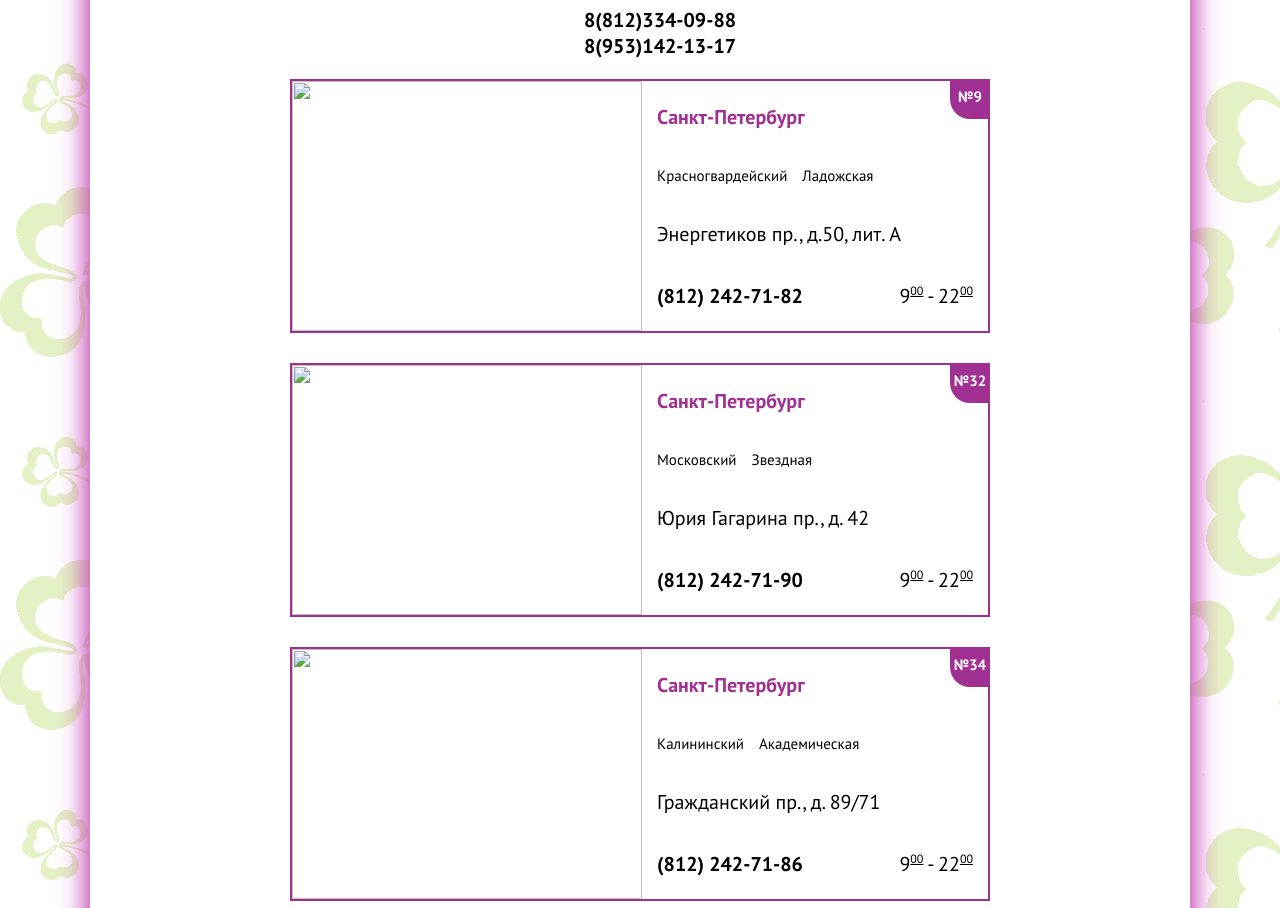
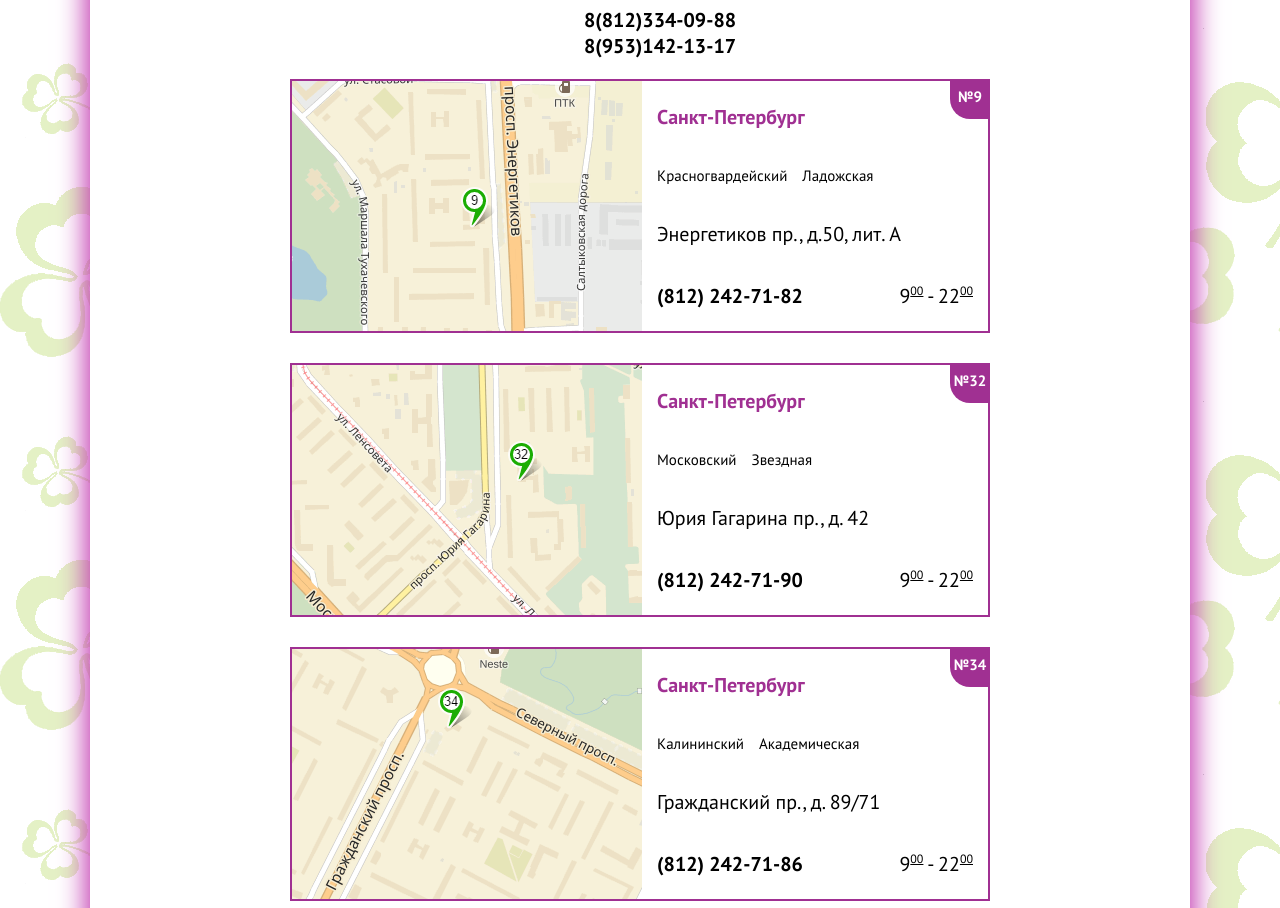
Before and after one commit to alexandraleo/klever-farmacy, a plain HTML site: page vacancy.html in a window 1280 px wide. Shown: the part 718-1626 px from the top of the page. Drawn offline with Linux system fonts and the light colour scheme; the site is published under a folder, as on GitHub Pages, so addresses that start at the root find nothing.

Commit message:
Pics in other rep

```diff
--- a/vacancy.html
+++ b/vacancy.html
@@ -53,7 +53,7 @@
 				<div class="vacancy-list">
 					<section class="vacancy spb" data-tag="all spb">
 						<b class="number">№9</b>
-						<img src="/img/9.png" width="350" height="250">
+						<img src="img/9.png" width="350" height="250">
 						<div class="pharmacy-info">
 						<p class="city">Санкт-Петербург</p>
 						<div class="location">
@@ -69,7 +69,7 @@
 					</section>
 					<section class="vacancy spb" data-tag="all spb">
 					<b class="number">№32</b>
-					<img src="/img/32.png" width="350" height="250">
+					<img src="img/32.png" width="350" height="250">
 					<div class="pharmacy-info">
 						<p class="city">Санкт-Петербург</p>
 						<div class="location">
@@ -87,7 +87,7 @@
 					</section>
 					<section class="vacancy spb" data-tag="all spb">
 						<b class="number">№34</b>
-						<img src="/img/34.png" width="350" height="250">
+						<img src="img/34.png" width="350" height="250">
 						<div class="pharmacy-info">
 							<p class="city">Санкт-Петербург</p>
 							<div class="location">
```
